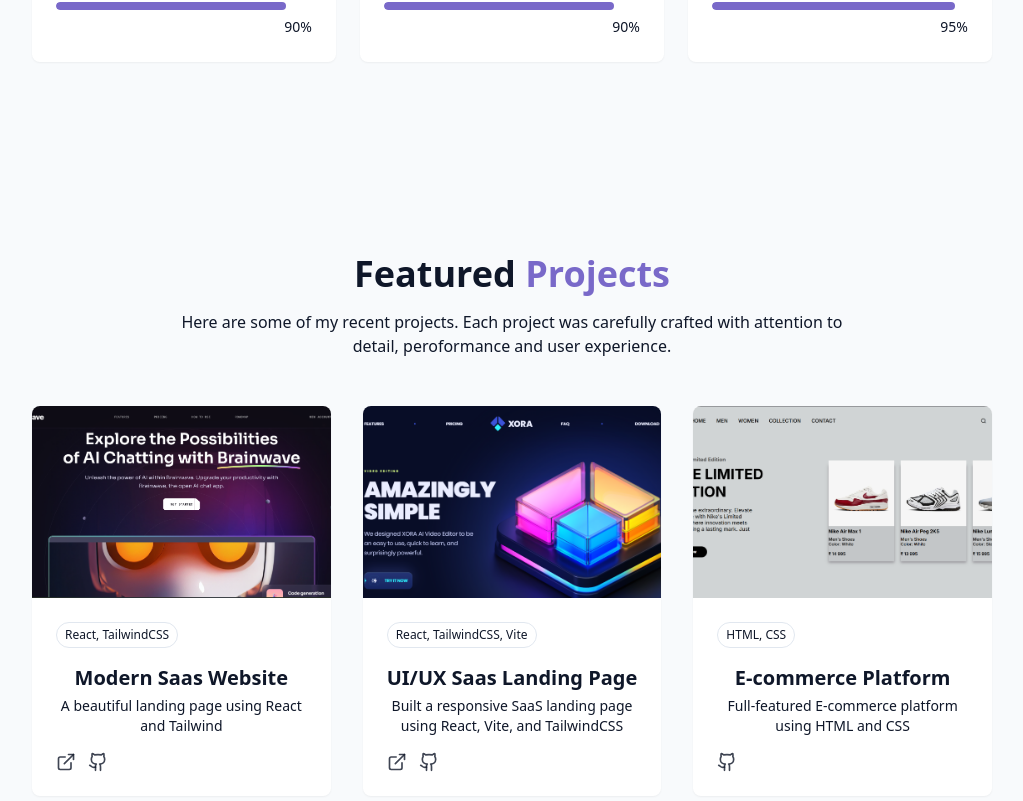
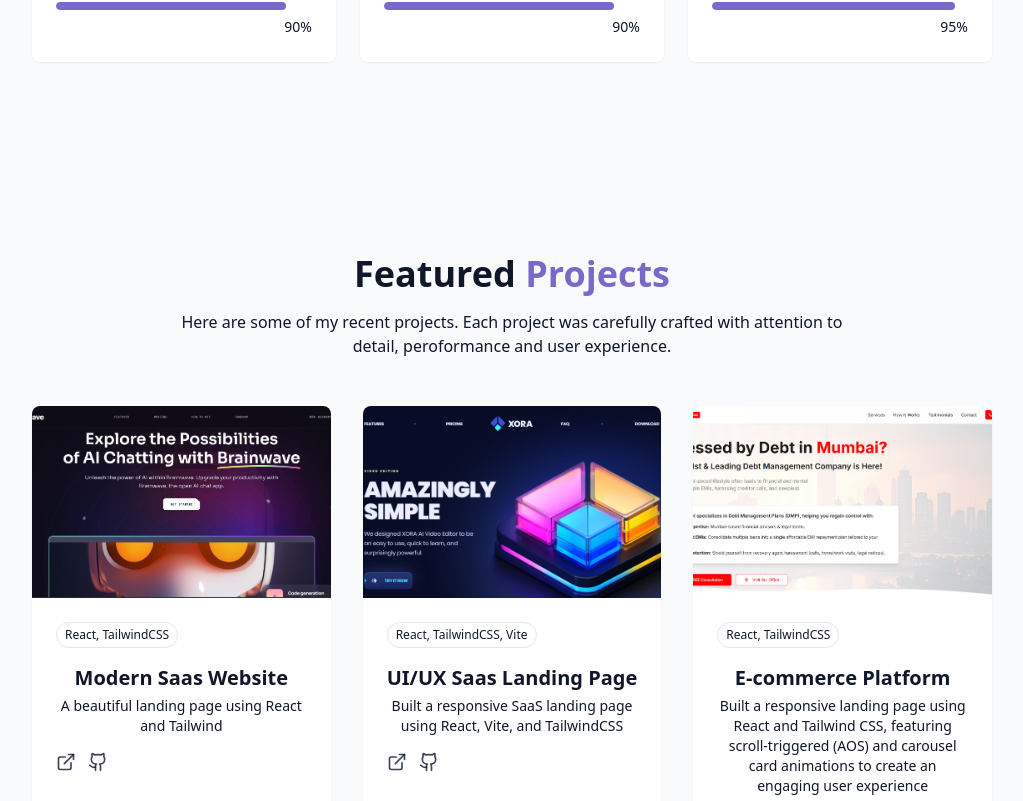
Before and after one commit to Shardul1719/Responsive-Portfolio, a React (Vite) app: page / in a window 1280 px wide. Shown: the part 1996-2797 px from the top of the page, without its empty margins (128-1151 px from the left). Built offline with nearby package versions, Linux system fonts and the light colour scheme; the HTML template or start-up script is replaced by a standard one.

Commit message:
Project Section

```diff
--- a/src/components/ProjectsSection.jsx
+++ b/src/components/ProjectsSection.jsx
@@ -138,11 +138,11 @@ const projects = [
     {
         id: 3,
         title: "E-commerce Platform",
-        description: "Full-featured E-commerce platform using HTML and CSS",
+        description: "Built a responsive landing page using React and Tailwind CSS, featuring scroll-triggered (AOS) and carousel card animations to create an engaging user experience",
         image: "/Projects/Project 3.png",
-        tags: ["HTML, CSS"],
-        // demoUrl: "#",
-        githubUrl: "https://github.com/Shardul1719/nike",
+        tags: ["React, TailwindCSS"],
+        demoUrl: "https://new-psi-brown.vercel.app/",
+        githubUrl: "https://github.com/Shardul1719/new",
     },
 ];
 
```
Also changed, not shown: public/Projects/Project 3.png.
